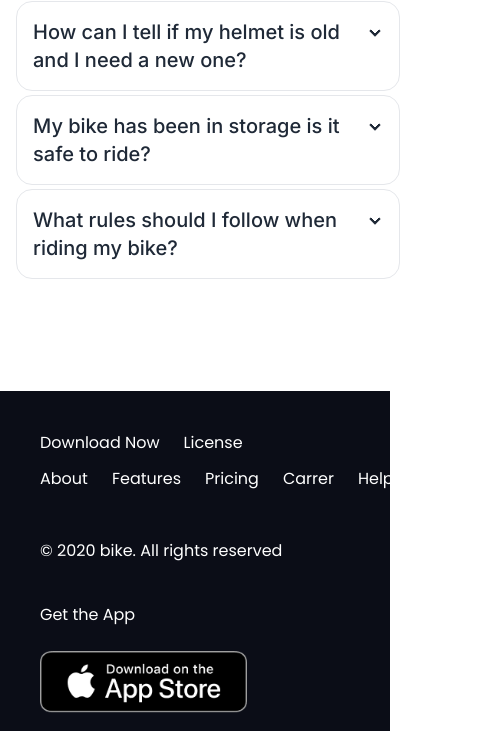
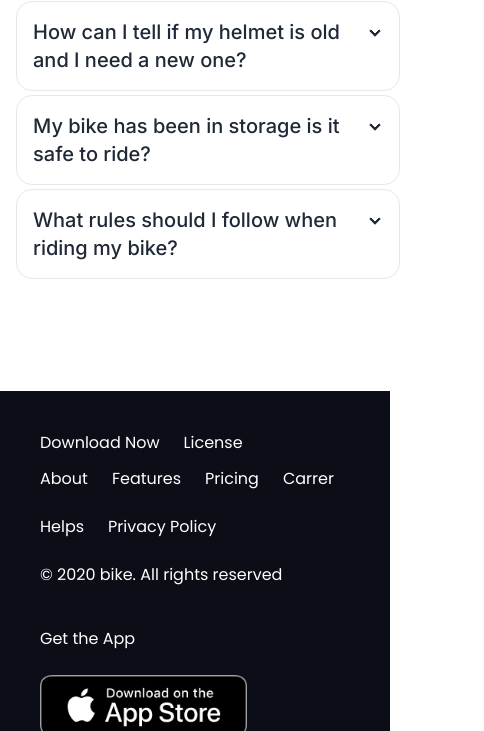
Before and after one commit to ZakariyaHussain/Biker-Zone, a plain HTML site: page index.html in a window 390 px wide. Shown: the part 6449-7180 px from the top of the page, 484 px wide, since content can reach past the window. Drawn offline with nearby package versions, Linux system fonts and the light colour scheme.

Commit message:
Footer responsive issue solved

```diff
--- a/index.html
+++ b/index.html
@@ -369,14 +369,14 @@
     </main>
 
     <!-- Footer section -->
-    <footer class="bg-[#0B0D17]">
+    <footer class="w-full mx-auto bg-[#0B0D17]">
             <div class="md:container mx-auto md:flex justify-between text-white p-10">
                 <nav>
                     <div class="flex gap-6">
                       <h4>Download Now</h4>
                       <h4>License</h4>
                     </div>
-                    <div class="flex gap-6 mt-3">
+                    <div class="flex flex-wrap gap-6 mt-3">
                       <a class="link link-hover">About</a>
                       <a class="link link-hover">Features</a>
                       <a class="link link-hover">Pricing</a>
```
